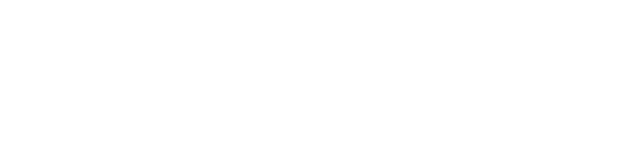
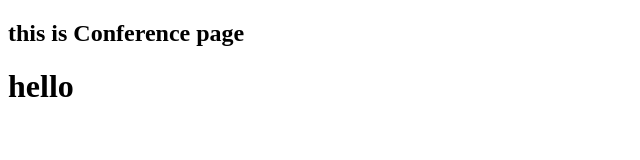
Before and after one commit to Mrinaal-Paliwal-12/SICTIM-23-MCA, a plain HTML site: page Shanmukh/conference.html in a window 1280 px wide. Shown: the whole page, without its empty margins (0-640 px from the left). Drawn offline with Linux system fonts and the light colour scheme.

Commit message:
modified conference.html

```diff
--- a/Shanmukh/conference.html
+++ b/Shanmukh/conference.html
@@ -7,6 +7,7 @@
     <title>Conference</title>
 </head>
 <body>
-
+    <h2> this is Conference page</h2>
+    <h1>hello </h1>
 </body>
 </html>
```
